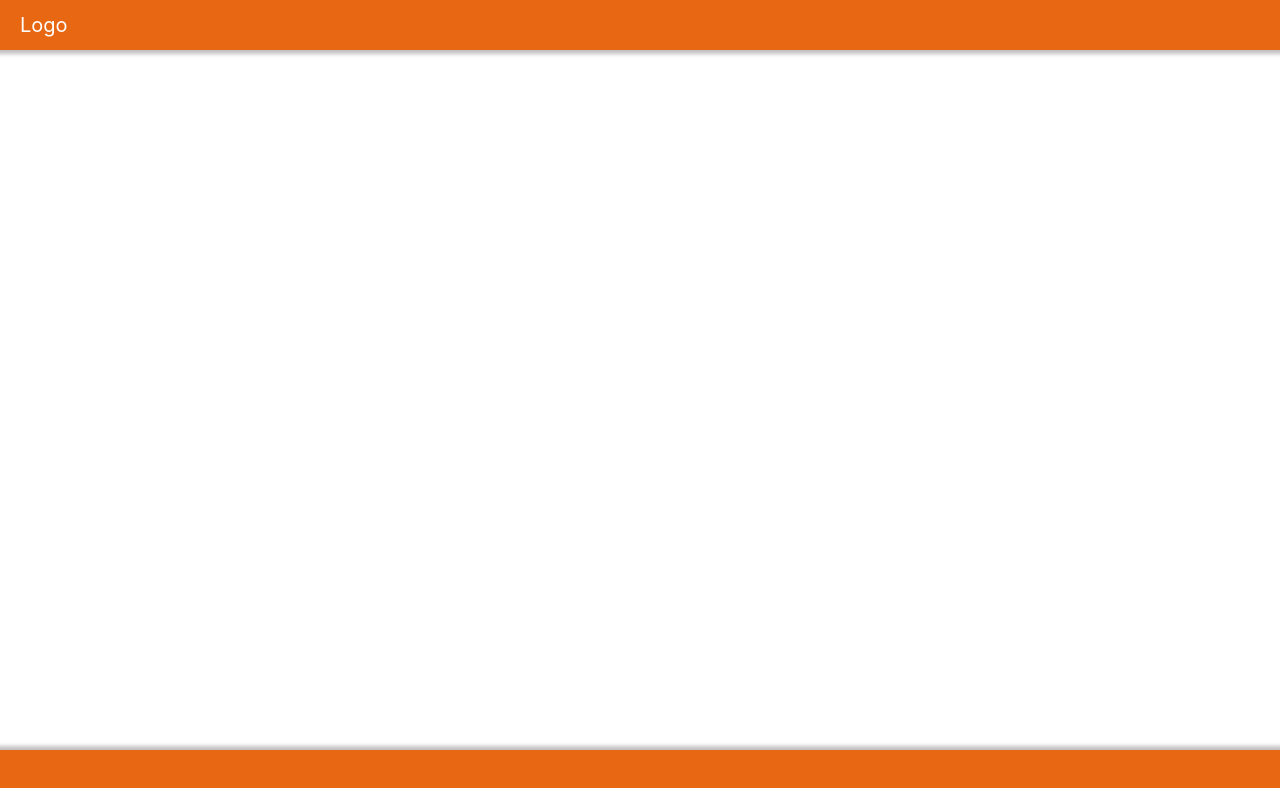
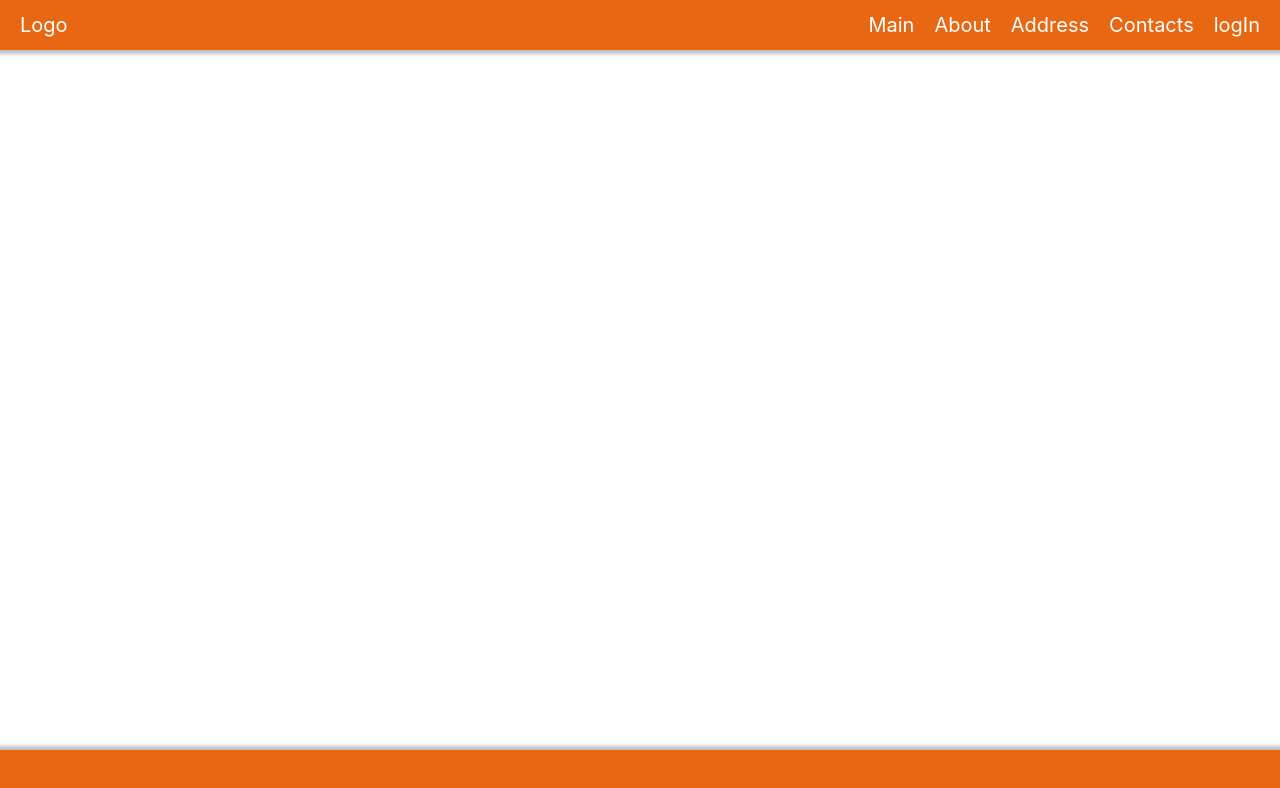
Before and after one commit to DmitriyShkredov/react-mobile-menu, a React (Create React App) app: page / in a window 1280 px wide. Shown: the top 788 px of the page. Built offline with nearby package versions, Linux system fonts and the light colour scheme.

Commit message:
feat: add mobilr menu

```diff
--- a/src/components/Header/Header.css
+++ b/src/components/Header/Header.css
@@ -5,8 +5,8 @@
   display: flex;
   align-items: center;
   width: 100%;
-  padding: 0 1.25rem;
-  height: 3.125rem;
+  padding: 0 20px;
+  height: 50px;
   background-color: #e76712;
   box-shadow: 0 0 4px 4px rgba(0, 0, 0, 0.25);
   z-index: 1;
@@ -18,3 +18,76 @@
   font-weight: 700px;
   color: #ffffff;
 }
+
+.header__nav {
+  margin-left: auto;
+}
+
+.header__nav-list {
+  display: flex;
+  list-style-type: none;
+}
+
+.header__nav-item {
+  font-size: 20px;
+  line-height: 1;
+  color: #ffffff;
+}
+
+.header__nav-item:nth-child(n + 2) {
+  margin-left: 20px;
+}
+
+.header__menu-button {
+  display: none;
+}
+
+@media (max-width: 576px) {
+  .header__nav {
+    position: fixed;
+    top: 0;
+    left: -225px;
+    display: flex;
+    flex-direction: column;
+    width: 220px;
+    height: 100%;
+    background-color: #fff;
+    border: 2px solid #e76712;
+    border-top-right-radius: 16px;
+    border-bottom-right-radius: 16px;
+    box-shadow: 0 0 4px 4px rgba(0, 0, 0, 0.25);
+    transition: transform 0.3s linear;
+  }
+
+  .header__nav.active {
+    transform: translateX(100%);
+  }
+
+  .header__nav-list {
+    flex: 1;
+    display: flex;
+    flex-direction: column;
+    padding-top: 40px;
+    padding-left: 60px;
+  }
+
+  .header__nav-item {
+    margin: 10px 0;
+    font-weight: 500;
+    color: #e76712;
+  }
+
+  .header__nav-item:nth-child(n + 2) {
+    margin-left: 0;
+  }
+
+  .header__menu-button {
+    display: block;
+    margin-left: auto;
+    width: 24px;
+    height: 24px;
+    background-color: transparent;
+    padding: 0;
+    border: 0;
+  }
+}
--- a/src/components/Header/Header.jsx
+++ b/src/components/Header/Header.jsx
@@ -1,10 +1,25 @@
-import React from "react";
+import React, { useState } from "react";
+import { ReactComponent as Icon } from "./menuIcon.svg";
 import "./Header.css";
 
 export const Header = () => {
+  const [isOpen, setOpen] = useState();
+
   return (
     <header className="header">
       <span className="header__logo">Logo</span>
+      <nav className={`header__nav ${isOpen ? "active" : ""}`}>
+        <ul className="header__nav-list">
+          <li className="header__nav-item">Main</li>
+          <li className="header__nav-item">About</li>
+          <li className="header__nav-item">Address</li>
+          <li className="header__nav-item">Contacts</li>
+          <li className="header__nav-item">logIn</li>
+        </ul>
+      </nav>
+      <button className="header__menu-button" onClick={() => setOpen(!isOpen)}>
+        <Icon />
+      </button>
     </header>
   );
 };
```
Also changed, not shown: src/components/Header/menuIcon.svg.
